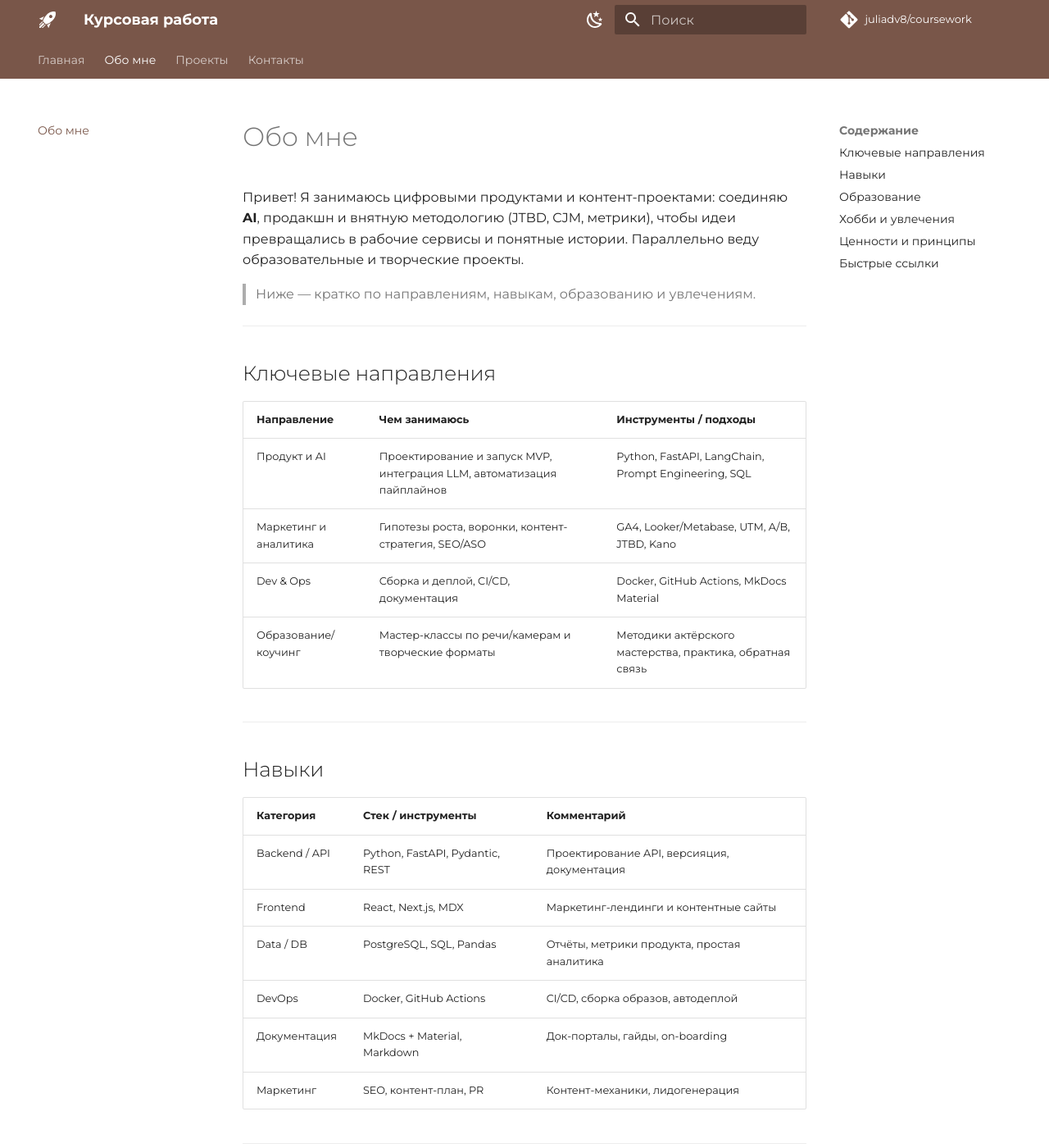
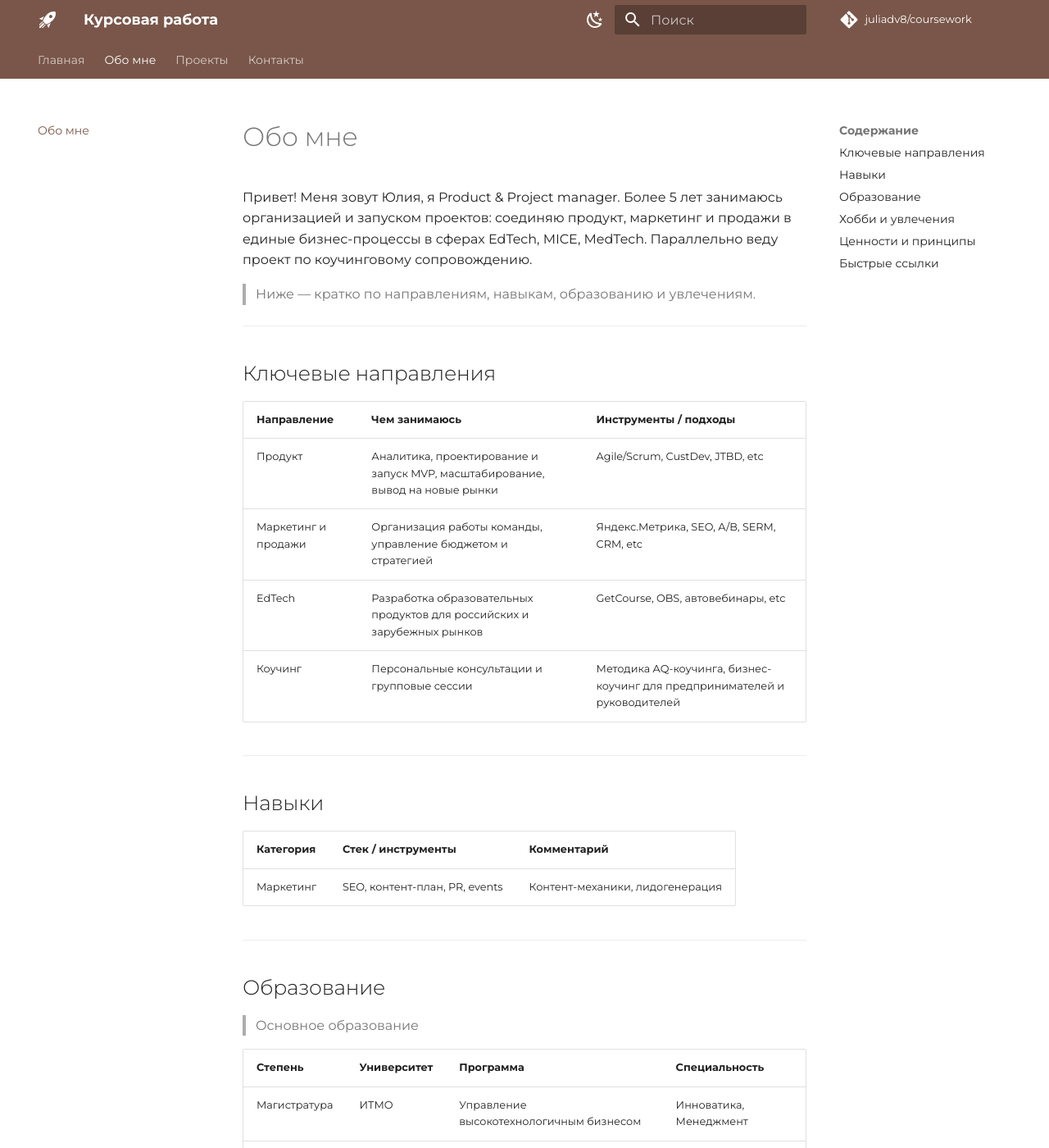
Before and after one commit to juliadv8/coursework, an MkDocs documentation site: the page built from docs/about.md, in a window 1280 px wide and 1400 px high. Shown: the whole window at 82% size. Built offline with MkDocs 1.6.1 and Material for MkDocs 9.7.7, drawn with Linux system fonts in a browser that asks for light colours; comment, search, counter and statistics services are not loaded; some of the changed text lies outside the part shown.

Commit message:
Update about.md

```diff
--- a/docs/about.md
+++ b/docs/about.md
@@ -1,6 +1,6 @@
 # Обо мне
 
-Привет! Я занимаюсь цифровыми продуктами и контент-проектами: соединяю **AI**, продакшн и внятную методологию (JTBD, CJM, метрики), чтобы идеи превращались в рабочие сервисы и понятные истории. Параллельно веду образовательные и творческие проекты.
+Привет! Меня зовут Юлия, я Product & Project manager. Более 5 лет занимаюсь организацией и запуском проектов: соединяю продукт, маркетинг и продажи в единые бизнес-процессы в сферах EdTech, MICE, MedTech. Параллельно веду проект по коучинговому сопровождению.
 
 > Ниже — кратко по направлениям, навыкам, образованию и увлечениям.
 
@@ -10,10 +10,10 @@
 
 | Направление | Чем занимаюсь | Инструменты / подходы |
 |---|---|---|
-| Продукт и AI | Проектирование и запуск MVP, интеграция LLM, автоматизация пайплайнов | Python, FastAPI, LangChain, Prompt Engineering, SQL |
-| Маркетинг и аналитика | Гипотезы роста, воронки, контент-стратегия, SEO/ASO | GA4, Looker/Metabase, UTM, A/B, JTBD, Kano |
-| Dev & Ops | Сборка и деплой, CI/CD, документация | Docker, GitHub Actions, MkDocs Material |
-| Образование/коучинг | Мастер-классы по речи/камерам и творческие форматы | Методики актёрского мастерства, практика, обратная связь |
+| Продукт | Аналитика, проектирование и запуск MVP, масштабирование, вывод на новые рынки | Agile/Scrum, CustDev, JTBD, etc |
+| Маркетинг и продажи | Организация работы команды, управление бюджетом и стратегией | Яндекс.Метрика, SEO, A/B, SERM, CRM, etc |
+| EdTech | Разработка образовательных продуктов для российских и зарубежных рынков | GetCourse, OBS, автовебинары, etc |
+| Коучинг | Персональные консультации и групповые сессии| Методика AQ-коучинга, бизнес-коучинг для предпринимателей и руководителей |
 
 ---
 
@@ -21,12 +21,8 @@
 
 | Категория | Стек / инструменты | Комментарий |
 |---|---|---|
-| Backend / API | Python, FastAPI, Pydantic, REST | Проектирование API, версияция, документация |
-| Frontend | React, Next.js, MDX | Маркетинг-лендинги и контентные сайты |
-| Data / DB | PostgreSQL, SQL, Pandas | Отчёты, метрики продукта, простая аналитика |
-| DevOps | Docker, GitHub Actions | CI/CD, сборка образов, автодеплой |
-| Документация | MkDocs + Material, Markdown | Док-порталы, гайды, on-boarding |
-| Маркетинг | SEO, контент-план, PR | Контент-механики, лидогенерация |
+| Маркетинг | SEO, контент-план, PR, events | Контент-механики, лидогенерация |
+
 
 ---
 
@@ -54,6 +50,7 @@
 
 | Хобби | Как проявляется | Формат |
 |---|---|---|
+| Фотография | Занималась фотографией на коммерческой основе | Студийные и уличные фотосессии |
 | Актёрское мастерство и речь | Тренировки голоса, дикции, выступлений | Мастер-классы, мини-курсы, разборы |
 
 ---
```
